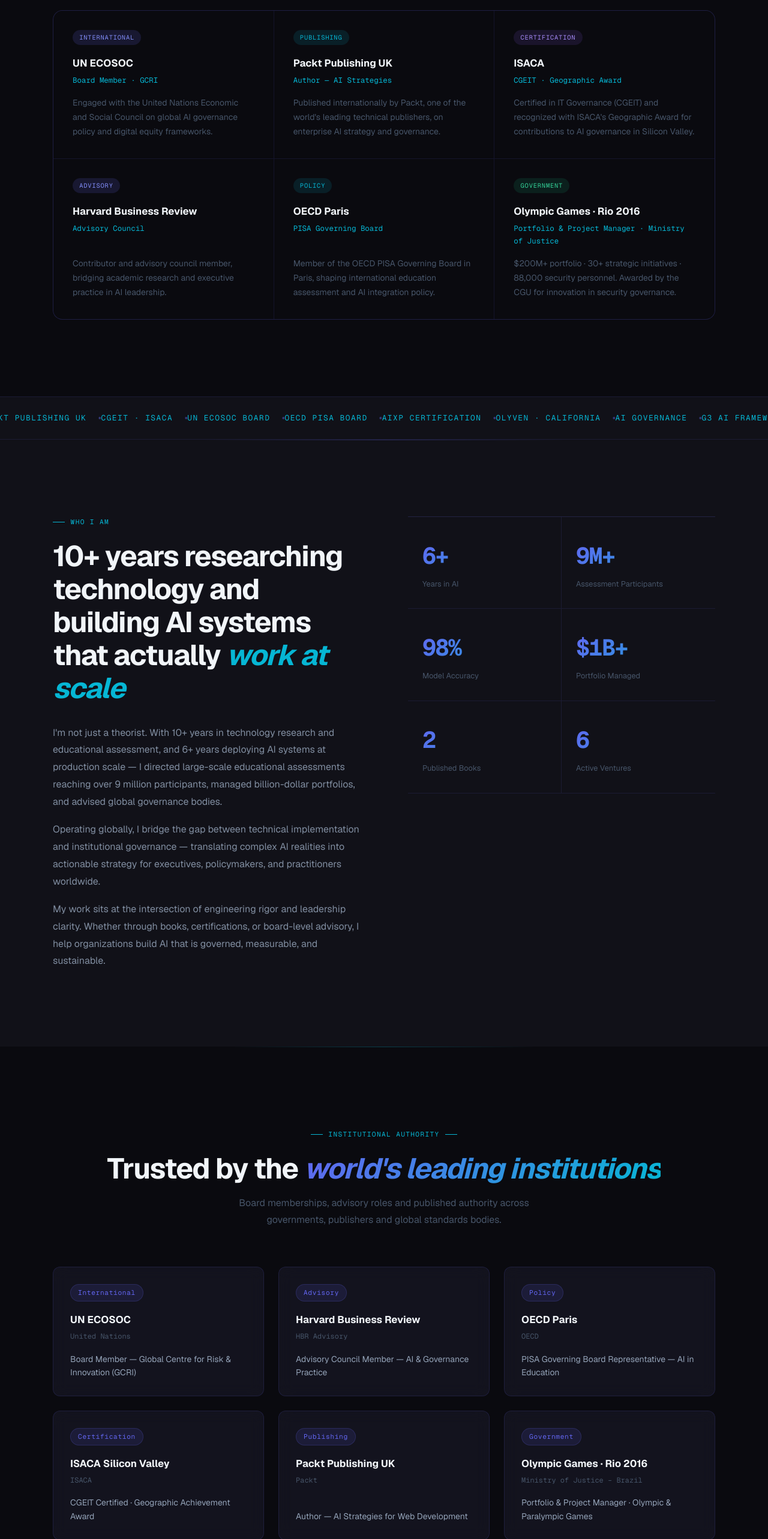
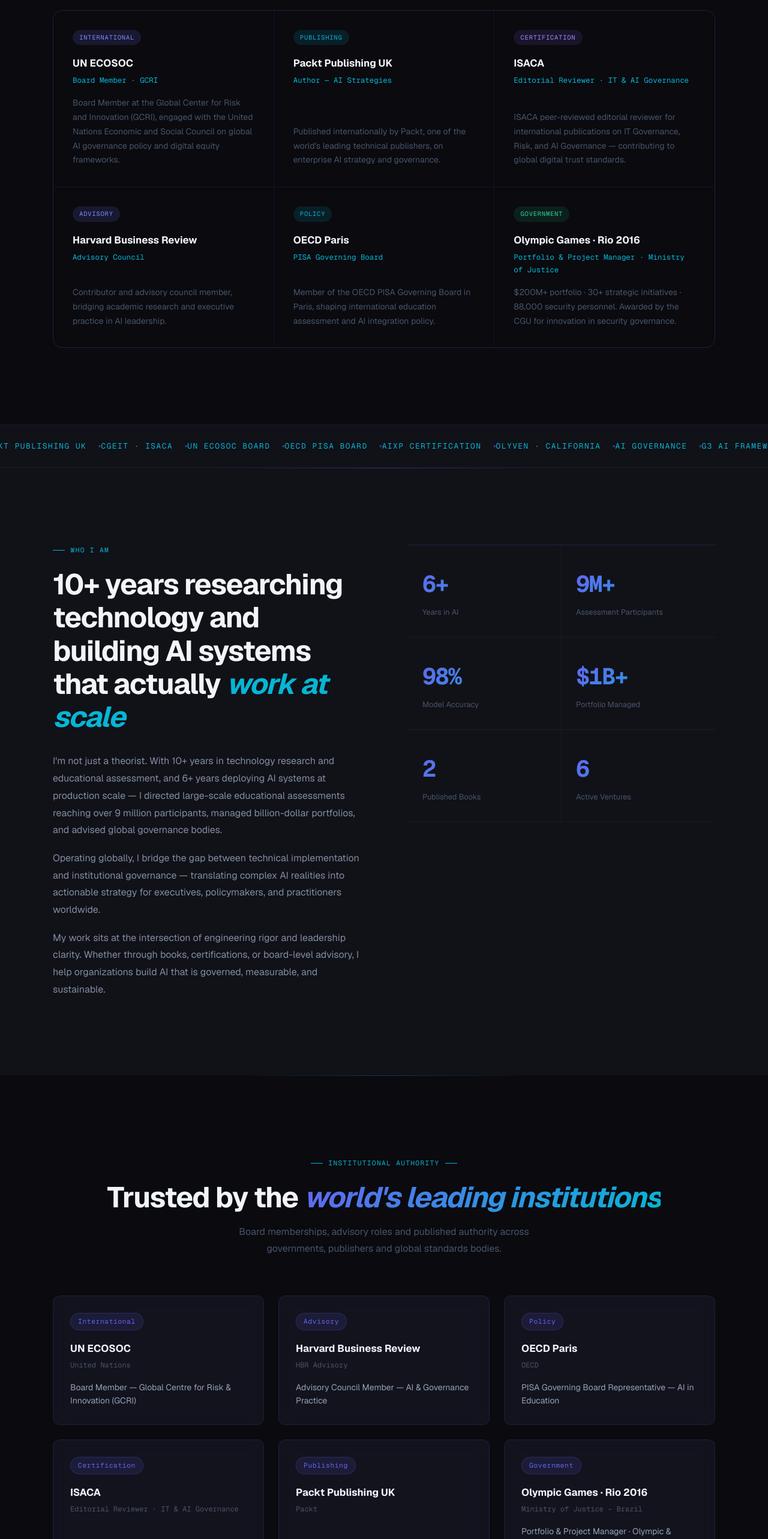
Before and after one commit to andersonfurtado/Anderson-site, a Next.js app: page / in a window 1280 px wide. Shown: the part 1180-3746 px from the top of the page at 60% size. Built offline with nearby package versions, Linux system fonts and the light colour scheme.

Commit message:
fix: shorten ISACA description

```diff
--- a/src/components/InstitutionalSection.tsx
+++ b/src/components/InstitutionalSection.tsx
@@ -9,7 +9,7 @@
     org: "UN ECOSOC",
     role: "Board Member · GCRI",
     tag: "International",
-    desc: "Engaged with the United Nations Economic and Social Council on global AI governance policy and digital equity frameworks.",
+    desc: "Board Member at the Global Center for Risk and Innovation (GCRI), engaged with the United Nations Economic and Social Council on global AI governance policy and digital equity frameworks.",
   },
   {
     org: "Packt Publishing UK",
@@ -19,9 +19,9 @@
   },
   {
     org: "ISACA",
-    role: "CGEIT · Geographic Award",
+    role: "Editorial Reviewer · IT & AI Governance",
     tag: "Certification",
-    desc: "Certified in IT Governance (CGEIT) and recognized with ISACA's Geographic Award for contributions to AI governance in Silicon Valley.",
+    desc: "ISACA peer-reviewed editorial reviewer for international publications on IT Governance, Risk, and AI Governance — contributing to global digital trust standards.",
   },
   {
     org: "Harvard Business Review",
--- a/src/components/ServicesSection.tsx
+++ b/src/components/ServicesSection.tsx
@@ -24,9 +24,9 @@
     tag: "Policy",
   },
   {
-    org: "ISACA Silicon Valley",
-    subtitle: "ISACA",
-    role: "CGEIT Certified · Geographic Achievement Award",
+    org: "ISACA",
+    subtitle: "Editorial Reviewer · IT & AI Governance",
+    role: "Editorial Reviewer · IT & AI Governance",
     tag: "Certification",
   },
   {
```
